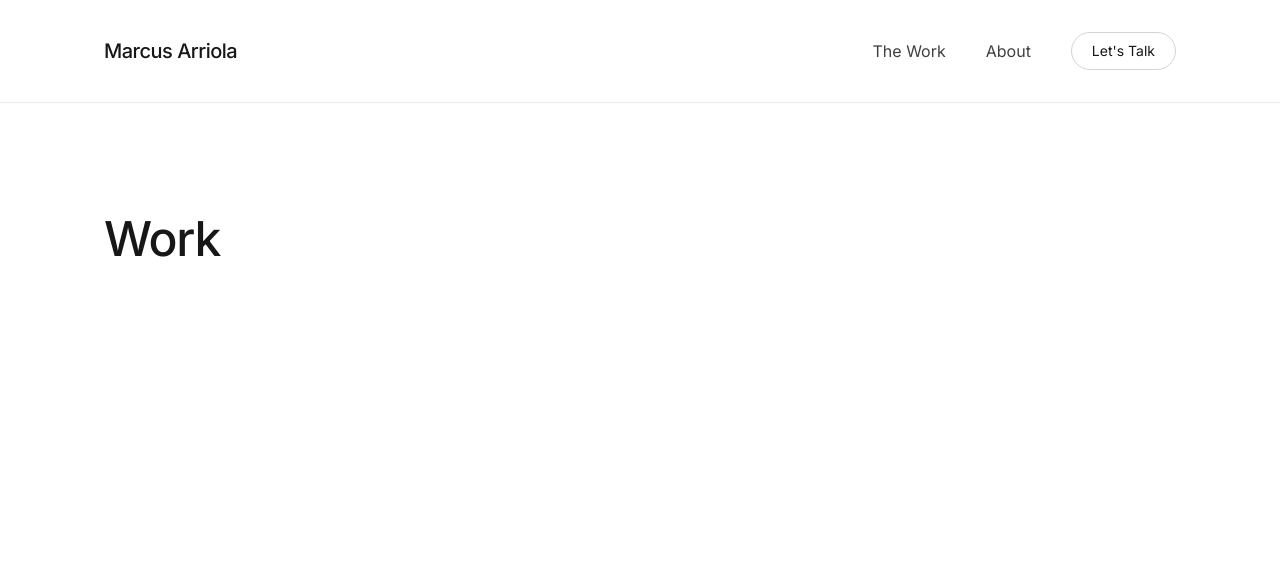
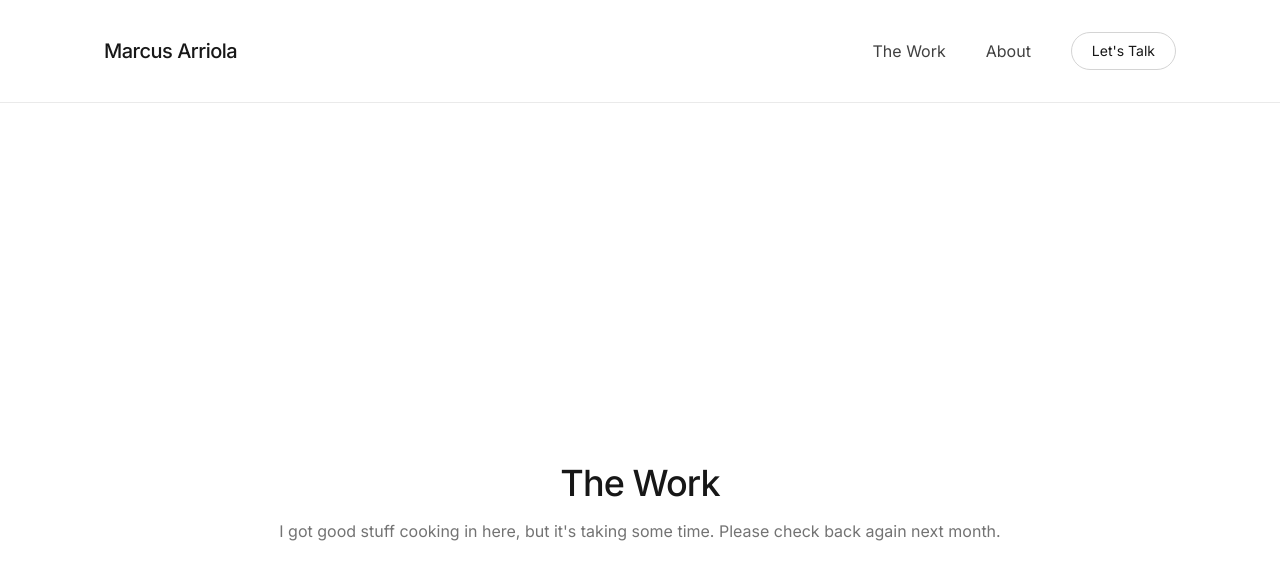
Before and after one commit to marcusarriolacodes/marcus-creativeportfolio, a Next.js app: page /work in a window 1280 px wide. Shown: the top 580 px of the page. Built offline with nearby package versions, Linux system fonts and the light colour scheme.

Commit message:
Add WIP messages to About and Work pages

```diff
--- a/app/about/page.tsx
+++ b/app/about/page.tsx
@@ -1,13 +1,12 @@
-import FadeInSection from "@/components/FadeInSection";
-
 export default function About() {
   return (
-    <main className="mx-auto max-w-6xl px-6 py-20 md:px-10 md:py-28">
-      <FadeInSection>
-        <h1 className="text-4xl font-medium tracking-tight text-neutral-900 md:text-5xl">
-          About
-        </h1>
-      </FadeInSection>
+    <main className="flex min-h-screen flex-col items-center justify-center px-6 text-center">
+      <h1 className="text-3xl font-medium tracking-tight text-neutral-900 md:text-4xl">
+        About
+      </h1>
+      <p className="mt-4 text-neutral-500">
+        My life story is gonna be dumped in here, but this page is still under construction. Tune in next month!
+      </p>
     </main>
   );
 }
--- a/app/work/page.tsx
+++ b/app/work/page.tsx
@@ -1,13 +1,12 @@
-import FadeInSection from "@/components/FadeInSection";
-
 export default function Work() {
   return (
-    <main className="mx-auto max-w-6xl px-6 py-20 md:px-10 md:py-28">
-      <FadeInSection>
-        <h1 className="text-4xl font-medium tracking-tight text-neutral-900 md:text-5xl">
-          Work
-        </h1>
-      </FadeInSection>
+    <main className="flex min-h-screen flex-col items-center justify-center px-6 text-center">
+      <h1 className="text-3xl font-medium tracking-tight text-neutral-900 md:text-4xl">
+        The Work
+      </h1>
+      <p className="mt-4 text-neutral-500">
+        I got good stuff cooking in here, but it's taking some time. Please check back again next month.
+      </p>
     </main>
   );
 }
```
